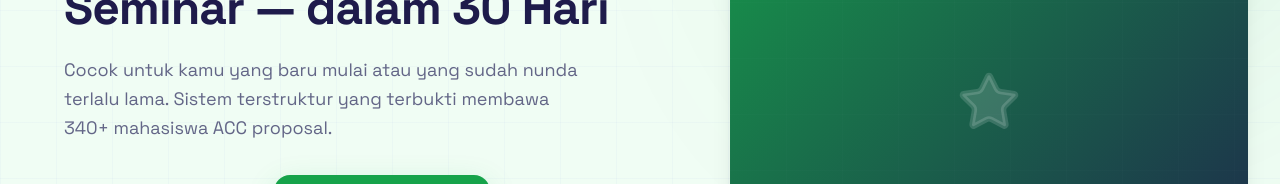
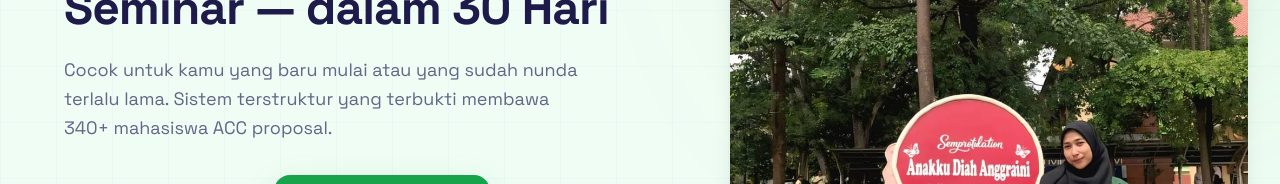
Before and after one commit to temanskripsi-oss/teman-skripsi, a Next.js app: page /fastrack in a window 1280 px wide. Shown: the part 382-566 px from the top of the page. Built offline with nearby package versions, Linux system fonts and the light colour scheme; no server answers.

Commit message:
feat: support real photo in HeroProgram, test on fastrack page
Co-Authored-By: Claude Sonnet 5 <noreply@anthropic.com>

```diff
--- a/app/(public)/fastrack/page.tsx
+++ b/app/(public)/fastrack/page.tsx
@@ -67,6 +67,7 @@ export default function FastTrackPage() {
         accentColor={ACCENT}
         lightBg="#f0fdf4"
         testimonial={{ quote: 'Dalam 30 hari proposal gue ACC! Materinya terstruktur banget.', name: 'Aulia Rahma', university: 'Universitas Lampung' }}
+        photo="/graduates/Diah Anggraini  Pendidikan Biologi Sempro.jpeg"
       />
 
       <QuickStats stats={[
--- a/components/program/HeroProgram.tsx
+++ b/components/program/HeroProgram.tsx
@@ -1,4 +1,5 @@
 import Link from 'next/link'
+import Image from 'next/image'
 import { ChevronRight, ArrowRight, Star } from 'lucide-react'
 
 interface HeroTestimonial {
@@ -18,9 +19,10 @@ interface Props {
   accentColor?: string
   lightBg?: string
   testimonial: HeroTestimonial
+  photo?: string
 }
 
-export default function HeroProgram({ badge, breadcrumb, headline, sub, price, paymentLink, trusts, accentColor = '#2232dd', lightBg = '#eff6ff', testimonial }: Props) {
+export default function HeroProgram({ badge, breadcrumb, headline, sub, price, paymentLink, trusts, accentColor = '#2232dd', lightBg = '#eff6ff', testimonial, photo }: Props) {
   const isLight = accentColor === '#9eff63' || accentColor === '#4DD9C0'
 
   return (
@@ -70,10 +72,16 @@ export default function HeroProgram({ badge, breadcrumb, headline, sub, price, p
           <div className="relative">
             <div className="relative aspect-[4/5] rounded-2xl overflow-hidden shadow-xl"
               style={{ background: `linear-gradient(135deg, ${accentColor} 0%, #1E1B4B 100%)` }}>
-              <div className="absolute inset-0 grid-bg-dark opacity-30" />
-              <div className="absolute inset-0 flex items-center justify-center">
-                <Star size={64} className="text-white/15" fill="currentColor" />
-              </div>
+              {photo ? (
+                <Image src={photo} alt={testimonial.name} fill className="object-cover object-top" sizes="(min-width: 1024px) 45vw, 100vw" priority />
+              ) : (
+                <>
+                  <div className="absolute inset-0 grid-bg-dark opacity-30" />
+                  <div className="absolute inset-0 flex items-center justify-center">
+                    <Star size={64} className="text-white/15" fill="currentColor" />
+                  </div>
+                </>
+              )}
             </div>
 
             <div className="absolute -bottom-6 left-4 right-4 sm:left-6 sm:right-auto sm:w-72 bg-white rounded-xl shadow-lg border border-gray-100 p-4">
```
